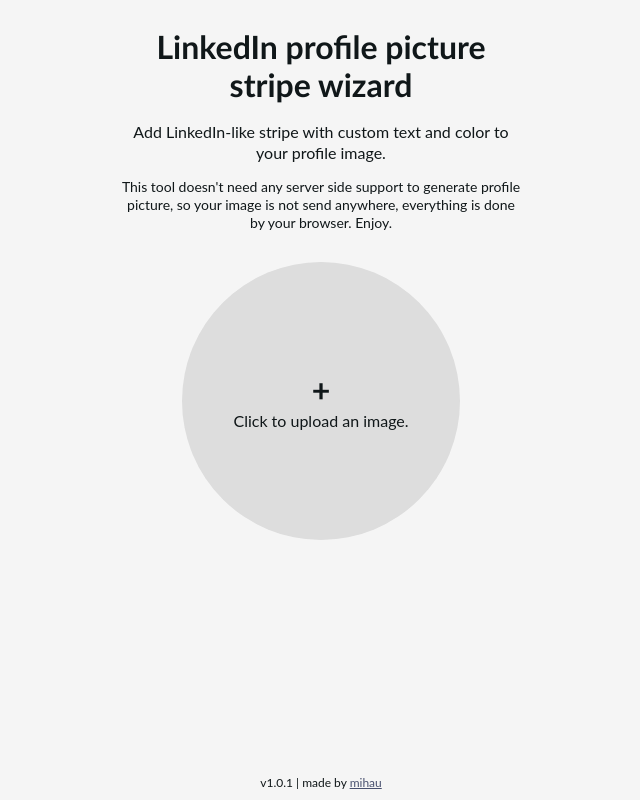
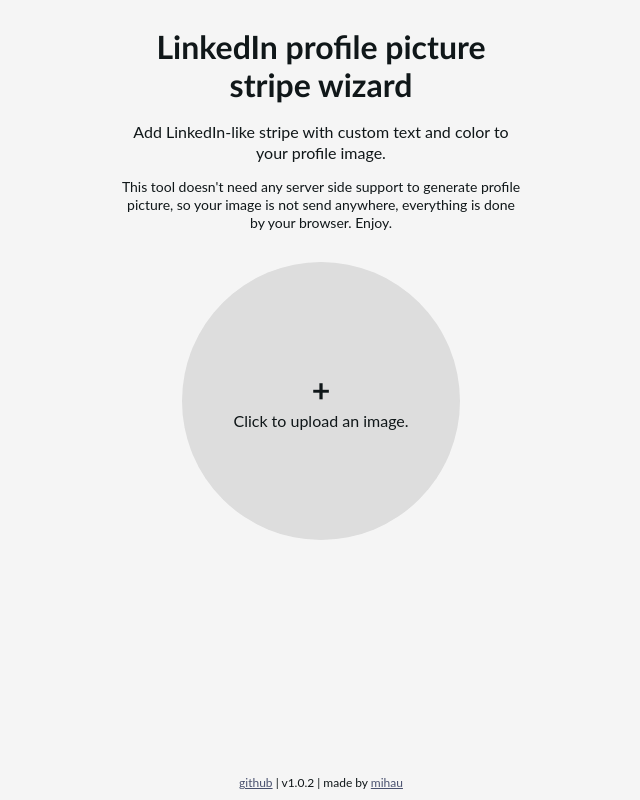
Before and after one commit to mihauco/lipicwiz, a Vue app: page / in a window 1280 px wide. Shown: the whole page, without its empty margins (319-959 px from the left). Built offline with nearby package versions, Linux system fonts and the light colour scheme; a web font is replaced by a local one.

Commit message:
link to github

```diff
--- a/package.json
+++ b/package.json
@@ -1,6 +1,6 @@
 {
   "name": "lipic",
-  "version": "1.0.1",
+  "version": "1.0.2",
   "private": true,
   "scripts": {
     "dev": "vite",
--- a/src/App.vue
+++ b/src/App.vue
@@ -48,7 +48,7 @@
       </template>
     </main>
     <footer class="app__footer">
-      v{{ version }} | made by <a href="https://mihau.co" target="_blank">mihau</a>
+      <a href="https://github.com/mihauco/lipicwiz" target="_blank">github</a> | v{{ version }} | made by <a href="https://mihau.co" target="_blank">mihau</a>
     </footer>
     <Loader v-if="showLoader"/>
   </div>
--- a/src/components/PictureUpload.vue
+++ b/src/components/PictureUpload.vue
@@ -18,7 +18,7 @@
 </template>
 
 <script lang="ts" setup>
-import { ref, defineEmits } from 'vue';
+import { ref } from 'vue';
 
 const emit = defineEmits(['upload']);
 const fileInput = ref<null | HTMLInputElement>(null);
```
